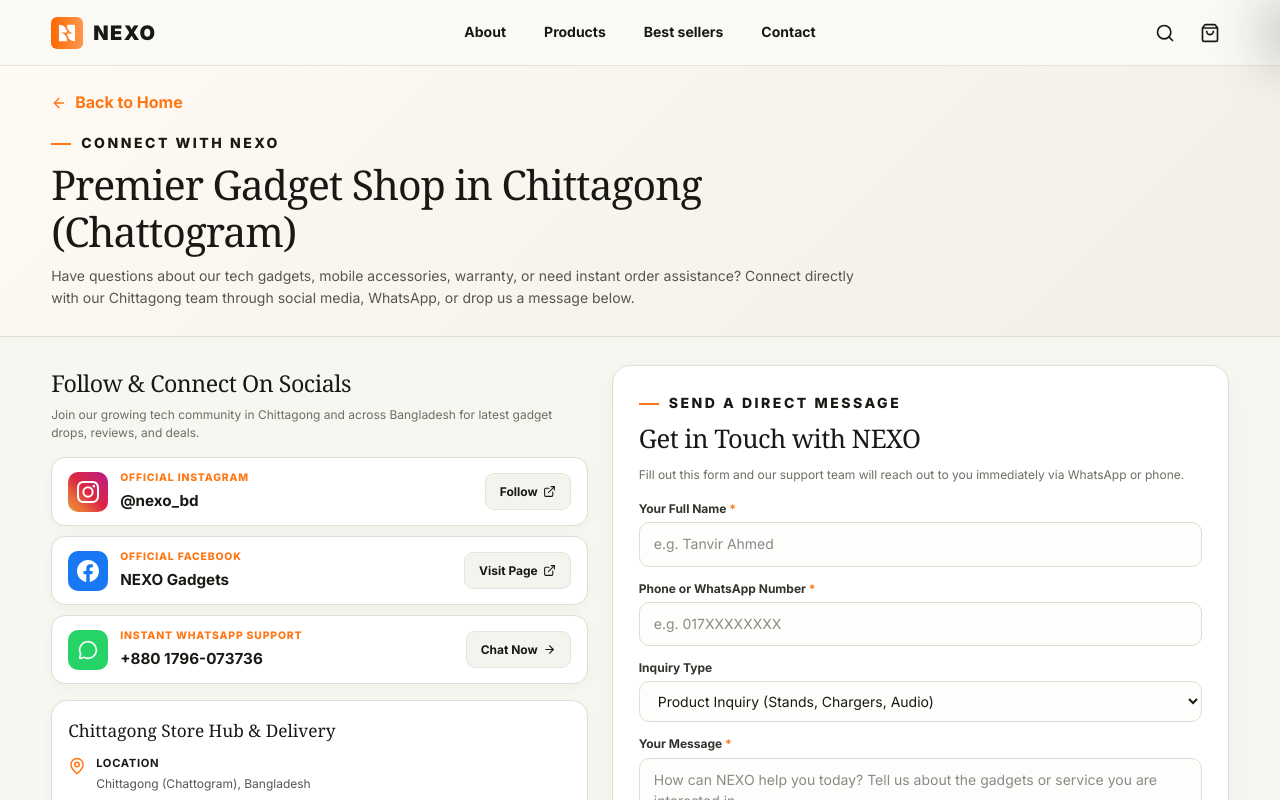
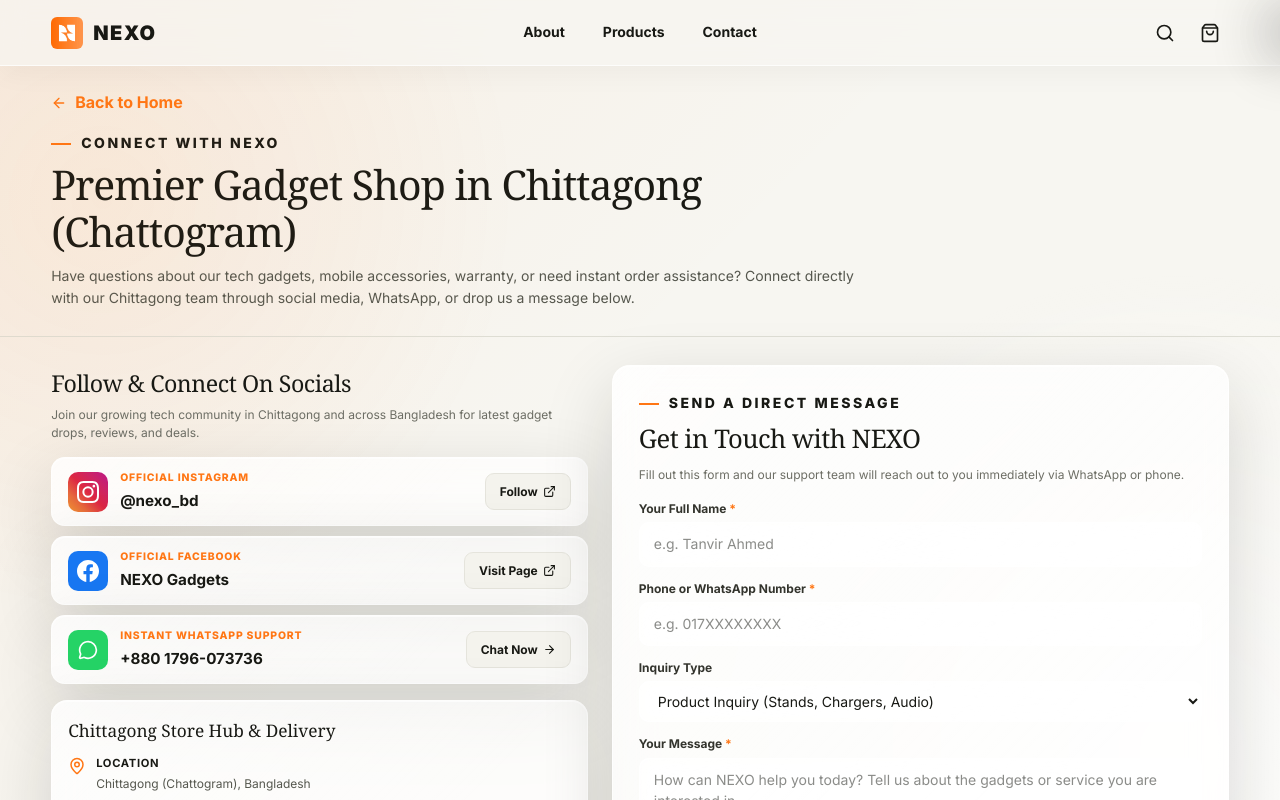
Before and after one commit to Omar-webcloud/NEXO-gadgets, a Next.js app: page /contact in a window 1280 px wide. Shown: the top 800 px of the page. Built offline with nearby package versions, Linux system fonts and the light colour scheme.

Commit message:
feat: update navigation links and improve contact link text

```diff
--- a/src/app/globals.css
+++ b/src/app/globals.css
@@ -7,6 +7,14 @@
   --orange: #ff7614;
   --line: #deded5;
   --dark: #1d1f1b;
+  --glass-light: rgba(255, 255, 255, 0.68);
+  --glass-light-strong: rgba(255, 255, 255, 0.84);
+  --glass-dark: rgba(29, 31, 27, 0.88);
+  --glass-border: rgba(255, 255, 255, 0.72);
+  --glass-shadow: 0 18px 48px rgba(24, 25, 20, 0.09);
+  --glass-shadow-heavy: 0 24px 70px rgba(24, 25, 20, 0.16), inset 0 1px 0 rgba(255, 255, 255, 0.62);
+  --glass-sheen: linear-gradient(135deg, rgba(255, 255, 255, 0.42), rgba(255, 255, 255, 0.08) 42%, transparent 70%);
+  --glass-blur: blur(18px);
   --page-gutter: clamp(18px, 4vw, 58px);
   --fs-xs: 0.75rem;
   --fs-sm: 0.875rem;
@@ -27,11 +35,22 @@
 
 body {
   margin: 0;
-  background: var(--paper);
+  background:
+    radial-gradient(circle at 8% 10%, rgba(255, 118, 20, 0.08), transparent 26rem),
+    radial-gradient(circle at 92% 38%, rgba(255, 255, 255, 0.8), transparent 30rem),
+    var(--paper);
   color: var(--ink);
   font-family: "Inter", Arial, Helvetica, sans-serif;
   font-size: var(--fs-md);
   line-height: 1.6;
+}
+
+@supports not (backdrop-filter: blur(18px)) {
+  :root {
+    --glass-light: #fdfcf8;
+    --glass-light-strong: #ffffff;
+    --glass-dark: var(--dark);
+  }
 }
 
 button,
@@ -547,7 +566,7 @@
 
 .intro {
   padding-block: 36px 30px;
-  text-align: center;
+  text-align: left;
 }
 
 .intro-inner {
@@ -3968,3 +3987,348 @@
     justify-content: center;
   }
 }
+
+/* ============================================================================
+  Glassmorph surface system
+   ========================================================================== */
+
+.site-header {
+  background: rgba(247, 246, 241, 0.72);
+  border-bottom-color: rgba(255, 255, 255, 0.72);
+  box-shadow: 0 8px 28px rgba(24, 25, 20, 0.04);
+}
+
+.site-header-scrolled {
+  background: rgba(247, 246, 241, 0.84);
+  box-shadow: var(--glass-shadow);
+}
+
+.icon-button:hover,
+.search-panel,
+.collection-search-box,
+.product-label,
+.heart,
+.compact-category-card,
+.catalog-highlight,
+.products-faq-card,
+.why-card,
+.contact-link,
+.contact-form,
+.social-card,
+.contact-hub-card,
+.contact-form-card,
+.contact-map-card,
+.empty-checkout-card,
+.form-card,
+.summary-card,
+.product-section-card,
+.product-spec-card {
+  background: var(--glass-light);
+  background-image: var(--glass-sheen);
+  border-color: var(--glass-border);
+  box-shadow: var(--glass-shadow-heavy);
+  backdrop-filter: var(--glass-blur);
+  -webkit-backdrop-filter: var(--glass-blur);
+}
+
+.icon-button:hover {
+  background: rgba(255, 255, 255, 0.76);
+}
+
+.search-panel {
+  border: 1px solid var(--glass-border);
+  border-radius: 16px;
+}
+
+.hero {
+  background: transparent;
+}
+
+.hero-shell {
+  padding-top: clamp(18px, 3vw, 42px);
+  padding-bottom: clamp(18px, 3vw, 42px);
+}
+
+.hero-copy {
+  background: rgba(255, 255, 255, 0.34);
+  border: 1px solid rgba(255, 255, 255, 0.58);
+  border-radius: 26px 0 0 26px;
+  padding-left: clamp(18px, 3vw, 44px);
+  backdrop-filter: var(--glass-blur);
+  -webkit-backdrop-filter: var(--glass-blur);
+}
+
+.hero-visual {
+  border-radius: 0 26px 26px 0;
+  box-shadow: var(--glass-shadow);
+}
+
+.floating-card {
+  background: rgba(255, 255, 255, 0.68);
+  border: 1px solid rgba(255, 255, 255, 0.82);
+  backdrop-filter: blur(14px);
+  -webkit-backdrop-filter: blur(14px);
+}
+
+.benefits {
+  background: rgba(255, 255, 255, 0.38);
+  border-block-color: rgba(255, 255, 255, 0.72);
+  backdrop-filter: blur(12px);
+  -webkit-backdrop-filter: blur(12px);
+}
+
+.collection-search-box:focus-within,
+.compact-category-card:hover,
+.why-card:hover,
+.social-card:hover,
+.contact-link:hover {
+  box-shadow: 0 18px 40px rgba(255, 118, 20, 0.14);
+}
+
+.category-row button {
+  background: rgba(255, 255, 255, 0.32);
+  border-color: rgba(255, 255, 255, 0.72);
+  backdrop-filter: blur(10px);
+  -webkit-backdrop-filter: blur(10px);
+}
+
+.product-image {
+  border: 1px solid rgba(255, 255, 255, 0.82);
+  border-radius: 20px;
+  box-shadow: var(--glass-shadow);
+}
+
+.product-info,
+.swatches,
+.product-card-actions {
+  padding-inline: 4px;
+}
+
+.product-card-actions .card-action-btn {
+  background: rgba(255, 255, 255, 0.52);
+  border-color: rgba(255, 255, 255, 0.72);
+  backdrop-filter: blur(10px);
+  -webkit-backdrop-filter: blur(10px);
+}
+
+.product-card-actions .card-action-btn.button-dark {
+  background: var(--ink);
+  border-color: var(--ink);
+  color: #fff;
+}
+
+.product-card-actions .card-action-btn.button-success {
+  color: #fff;
+}
+
+.feature {
+  width: calc(100% - (2 * var(--page-gutter)));
+  margin-inline: auto;
+  padding-inline: 0;
+  border-radius: 28px;
+  overflow: hidden;
+  box-shadow: 0 24px 60px rgba(24, 25, 20, 0.16), inset 0 1px 0 rgba(255, 255, 255, 0.18);
+}
+
+.feature-copy {
+  position: relative;
+  background: linear-gradient(145deg, rgba(49, 52, 43, 0.92), rgba(19, 21, 18, 0.98));
+  overflow: hidden;
+}
+
+.feature-copy::after,
+.newsletter::after {
+  content: "";
+  position: absolute;
+  width: 22rem;
+  height: 22rem;
+  right: -10rem;
+  top: -11rem;
+  border: 1px solid rgba(255, 255, 255, 0.2);
+  border-radius: 50%;
+  box-shadow: 0 0 0 28px rgba(255, 255, 255, 0.04), 0 0 0 58px rgba(255, 118, 20, 0.08);
+  pointer-events: none;
+}
+
+.why-card,
+.catalog-highlight,
+.products-faq-card,
+.compact-category-card {
+  border-radius: 20px;
+}
+
+.about-nexo,
+.newsletter {
+  background: rgba(255, 255, 255, 0.28);
+  border-color: rgba(255, 255, 255, 0.7);
+}
+
+.newsletter {
+  position: relative;
+  overflow: hidden;
+  background: linear-gradient(125deg, #ff7614 0%, #d9570d 46%, #1d1f1b 100%);
+  color: #fff;
+}
+
+.newsletter .contact-inner,
+.newsletter .contact-copy,
+.newsletter .contact-form {
+  position: relative;
+  z-index: 1;
+}
+
+.newsletter .contact-form {
+  background: rgba(29, 31, 27, 0.46);
+  border-color: rgba(255, 255, 255, 0.3);
+  box-shadow: var(--glass-shadow-heavy);
+}
+
+.newsletter .contact-input,
+.newsletter .contact-textarea {
+  background: rgba(255, 255, 255, 0.9);
+  border-color: rgba(255, 255, 255, 0.82);
+  color: var(--ink);
+}
+
+.catalog-page,
+.product-page,
+.contact-page-shell {
+  background: transparent;
+}
+
+.catalog-top-categories,
+.catalog-products,
+.products-faq,
+.product-section,
+.contact-main-section,
+.contact-map-section {
+  position: relative;
+}
+
+.catalog-top-categories::before,
+.product-hero::before,
+.contact-page-hero::before {
+  content: "";
+  position: absolute;
+  inset: 0;
+  pointer-events: none;
+  background: linear-gradient(135deg, rgba(255, 118, 20, 0.06), transparent 48%);
+}
+
+.catalog-top-categories,
+.product-hero,
+.contact-page-hero {
+  isolation: isolate;
+}
+
+.product-hero,
+.contact-page-hero {
+  background: transparent;
+}
+
+.product-media {
+  background: var(--glass-light-strong);
+  border-color: var(--glass-border);
+  box-shadow: var(--glass-shadow);
+  backdrop-filter: var(--glass-blur);
+  -webkit-backdrop-filter: var(--glass-blur);
+}
+
+.product-copy {
+  position: relative;
+  z-index: 1;
+}
+
+.product-highlights div,
+.feature-item,
+.spec-item {
+  background: rgba(255, 255, 255, 0.46);
+  border-color: rgba(255, 255, 255, 0.72);
+  backdrop-filter: blur(10px);
+  -webkit-backdrop-filter: blur(10px);
+}
+
+.checkout-page {
+  position: relative;
+}
+
+.form-card,
+.summary-card,
+.empty-checkout-card {
+  border-radius: 22px;
+}
+
+.form-group input,
+.form-group textarea,
+.form-group select,
+.form-control-input,
+.form-control-select,
+.form-control-textarea,
+.contact-input,
+.contact-textarea {
+  background: rgba(255, 255, 255, 0.48);
+  border-color: rgba(255, 255, 255, 0.86);
+  backdrop-filter: blur(8px);
+  -webkit-backdrop-filter: blur(8px);
+}
+
+.form-group input:focus,
+.form-group textarea:focus,
+.form-group select:focus,
+.form-control-input:focus,
+.form-control-select:focus,
+.form-control-textarea:focus,
+.contact-input:focus,
+.contact-textarea:focus {
+  background: rgba(255, 255, 255, 0.78);
+}
+
+.mobile-menu {
+  background: rgba(247, 246, 241, 0.88);
+  backdrop-filter: blur(24px);
+  -webkit-backdrop-filter: blur(24px);
+}
+
+.cart-drawer {
+  background: rgba(247, 246, 241, 0.9);
+  border-left: 1px solid rgba(255, 255, 255, 0.72);
+  backdrop-filter: blur(22px);
+  -webkit-backdrop-filter: blur(22px);
+}
+
+footer {
+  background: rgba(23, 25, 20, 0.96);
+}
+
+@media (max-width: 768px) {
+  .hero-shell {
+    padding-top: 12px;
+    padding-bottom: 12px;
+  }
+
+  .hero-copy {
+    border-radius: 22px 22px 0 0;
+  }
+
+  .hero-visual {
+    border-radius: 0 0 22px 22px;
+  }
+
+  .feature {
+    width: 100%;
+    margin-inline: 0;
+    padding-inline: 0;
+    border-radius: 0;
+  }
+}
+
+@media (prefers-reduced-motion: reduce) {
+  *,
+  *::before,
+  *::after {
+    scroll-behavior: auto !important;
+    transition-duration: 0.01ms !important;
+    animation-duration: 0.01ms !important;
+    animation-iteration-count: 1 !important;
+  }
+}
--- a/src/app/page.tsx
+++ b/src/app/page.tsx
@@ -123,7 +123,7 @@
               <Link className="button button-dark" href="/products#best-sellers">
                 Shop best sellers <ArrowRight size={17} />
               </Link>
-              <Link className="text-link" href="/contact">Visit Chittagong Hub <ArrowRight size={16} /></Link>
+              <Link className="text-link" href="/contact">Contact us <ArrowRight size={16} /></Link>
             </div>
             <div className="hero-proof">
               <div className="avatars"><span>JK</span><span>SA</span><span>MR</span></div>
--- a/src/components/site-chrome.tsx
+++ b/src/components/site-chrome.tsx
@@ -10,7 +10,6 @@
 const navLinks = [
   { label: "About", href: "/#about" },
   { label: "Products", href: "/products" },
-  { label: "Best sellers", href: "/products#best-sellers" },
   { label: "Contact", href: "/contact" },
 ];
 
```
Also changed, not shown: .tmp-home-2.png (deleted), .tmp-home.png (deleted).
